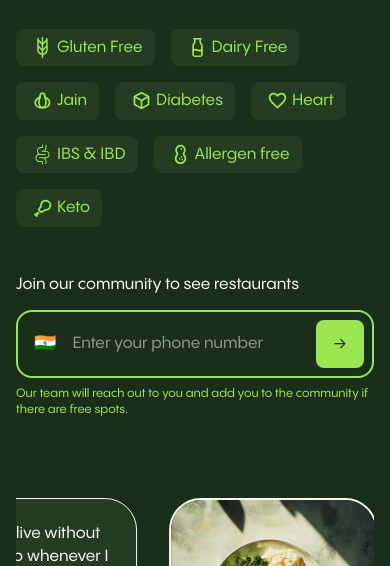
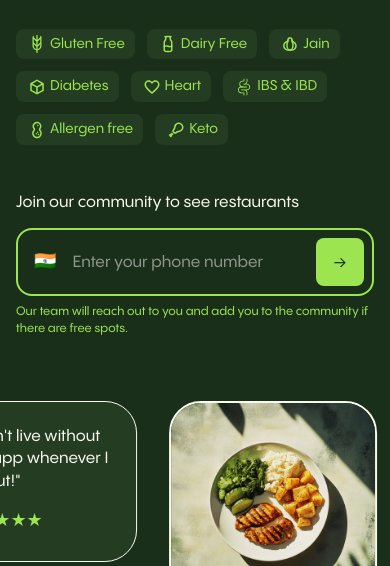
Before and after one commit to ahujasid/safefood-landing-page-v1, a plain HTML site: page index.html in a window 390 px wide. Shown: the part 251-817 px from the top of the page. Drawn offline with Linux system fonts and the light colour scheme.

Commit message:
fixed marquee crashing and made tags smaller on mobile

```diff
--- a/styles.css
+++ b/styles.css
@@ -478,19 +478,30 @@ a{
     height: auto;
     justify-content: flex-start;
     align-items: flex-start;
-    margin-bottom: var(--spacing-64);
+    margin-bottom: var(--spacing-48);
     gap: var(--spacing-48);
   }
 
   .diet-icon{
-    height: 21px;
-    width: 21px;
+    height: 18px;
+    width: 18px;
   }
+
+  .diet-container{
+    gap: 12px;
+  }
+
+
+  .diet-flex{
+    font-size: 0.875rem;
+    padding: 6px 10px 6px 12px;
+  }
+
 
   .right {
     width: 100%;
     height: 480px;
-    overflow: hidden;
+    /* overflow: hidden; */
     flex-direction: column;
   }
 
@@ -520,6 +531,7 @@ a{
 
   }
 
+
   .join-form {
     width: 100%;
 
```
